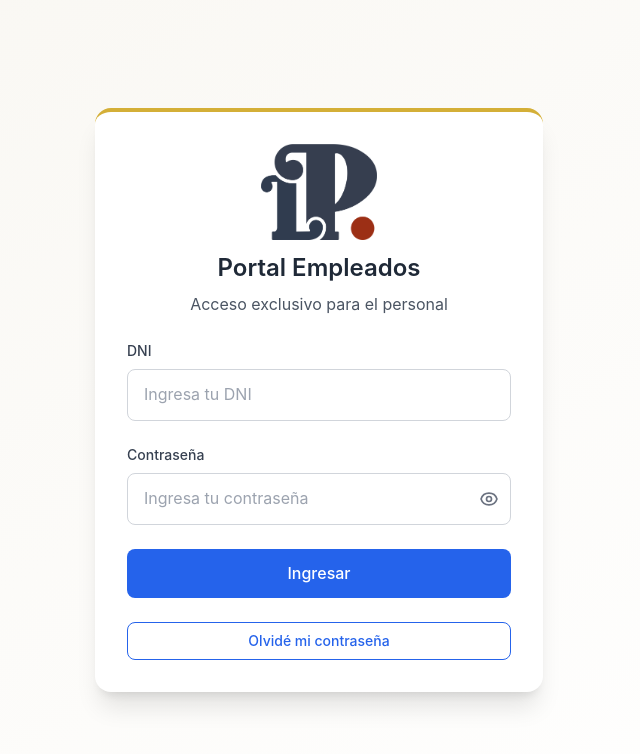
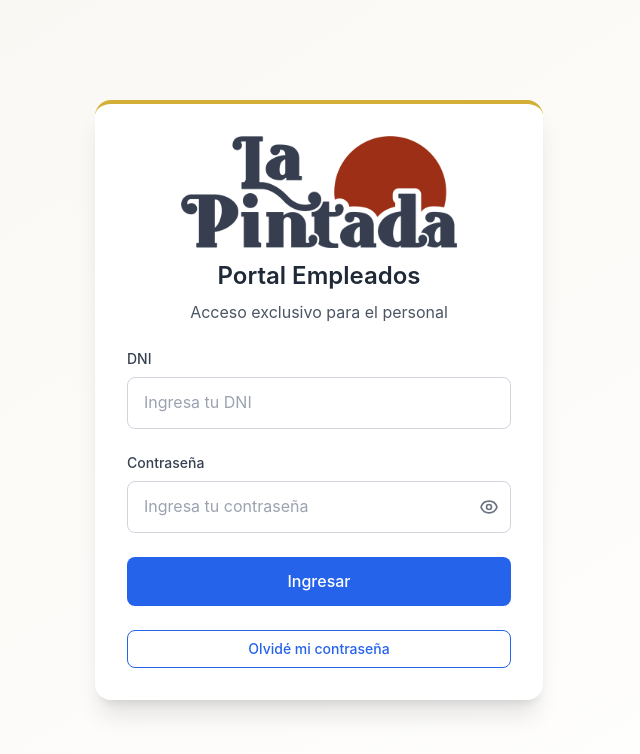
Before and after one commit to leandroboc/lapintada-app, a Next.js app: page /choferes/login in a window 1280 px wide. Shown: the top 754 px of the page, without its empty margins (321-961 px from the left). Built offline with nearby package versions, Linux system fonts and the light colour scheme.

Commit message:
logo admin

```diff
--- a/app/choferes/login/page.tsx
+++ b/app/choferes/login/page.tsx
@@ -49,11 +49,11 @@ export default function EmpleadoLogin() {
         <div className="text-center mb-6">
           <div className="mx-auto mb-3 flex items-center justify-center">
             <Image
-              src="/LA PINTADA - LP.png"
+              src="/LA PINTADA.png"
               alt="La Pintada Eventos"
-              width={280}
-              height={120}
-              className="w-auto h-auto max-h-24 object-contain"
+              width={320}
+              height={140}
+              className="w-auto h-auto max-h-28 object-contain"
               priority
             />
           </div>
--- a/components/dashboard/DashboardLayout.tsx
+++ b/components/dashboard/DashboardLayout.tsx
@@ -3,6 +3,7 @@
 import { ReactNode } from 'react'
 import { useAuth } from '../../context/AuthContext'
 import Link from 'next/link'
+import Image from 'next/image'
 
 interface DashboardLayoutProps {
   children: ReactNode
@@ -19,9 +20,14 @@ export default function DashboardLayout({ children }: DashboardLayoutProps) {
           <div className="flex justify-between items-center h-16">
             {/* Logo */}
             <Link href="/" className="flex items-center">
-              <span className="text-xl font-bold text-pintada-green tracking-wide">
-                La Pintada <span className="text-pintada-gold">Admin</span>
-              </span>
+              <Image
+                src="/LA PINTADA - LP.png"
+                alt="La Pintada"
+                width={180}
+                height={56}
+                className="h-9 w-auto object-contain"
+                priority
+              />
             </Link>
 
             {/* User Menu */}
```
